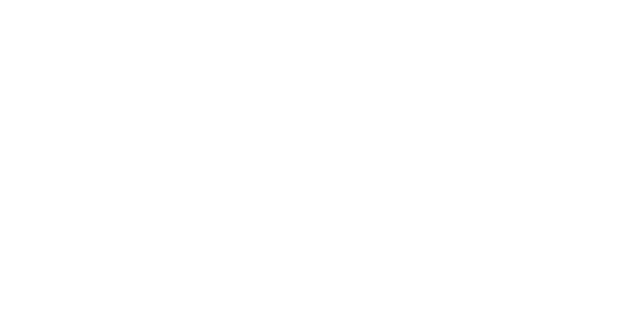
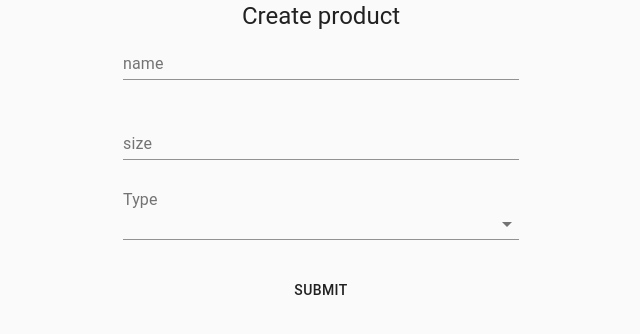
Before and after one commit to leotangram/store-app-react-tdd, a React (Create React App) app: page / in a window 1280 px wide. Shown: the top 334 px of the page, without its empty margins (319-959 px from the left). Built offline with nearby package versions, Linux system fonts and the light colour scheme.

Commit message:
Style IU

```diff
--- a/src/App.js
+++ b/src/App.js
@@ -1,5 +1,7 @@
+import Form from './form/Form'
+
 function App() {
-  return <div />
+  return <Form />
 }
 
 export default App
--- a/src/form/Form.js
+++ b/src/form/Form.js
@@ -1,5 +1,14 @@
 import { useState } from 'react'
-import { Button, InputLabel, Select, TextField } from '@material-ui/core'
+import {
+  Button,
+  Container,
+  CssBaseline,
+  Grid,
+  InputLabel,
+  Select,
+  TextField,
+  Typography,
+} from '@material-ui/core'
 import { saveProduct } from '../services/productServices'
 import {
   CREATED_STATUS,
@@ -84,38 +93,60 @@
   }
 
   return (
-    <>
-      <h1>Create product</h1>
+    <Container maxWidth="xs">
+      <CssBaseline />
+      <Typography component="h1" variant="h5" align="center">
+        Create product
+      </Typography>
       {isSuccess && <p>Product stored</p>}
       {errorMessage && <p>{errorMessage}</p>}
       <form onSubmit={handleSubmit}>
+        <Grid container spacing={4}>
+          <Grid item xs={12}>
             <TextField
+              fullWidth
               label="name"
               id="name"
               helperText={formErrors.name}
               name="name"
               onBlur={handleBlur}
+              error={!!formErrors.name}
             />
+          </Grid>
+          <Grid item xs={12}>
             <TextField
+              fullWidth
               label="size"
               id="size"
               name="size"
               helperText={formErrors.size}
               onBlur={handleBlur}
+              error={!!formErrors.size}
             />
+          </Grid>
+          <Grid item xs={12}>
             <InputLabel htmlFor="type">Type</InputLabel>
-        <Select native inputProps={{ name: 'type', id: 'type' }}>
+            <Select
+              fullWidth
+              native
+              inputProps={{ name: 'type', id: 'type' }}
+              error={!!formErrors.type}
+            >
               <option aria-label="None" value="" />
               <option value="electronic">Electronic</option>
               <option value="furniture">Furniture</option>
               <option value="clothing">Clothing</option>
             </Select>
-        {formErrors.type.length && <p>{formErrors.type}</p>}
-        <Button disabled={isSaving} type="submit">
+            {!!formErrors.type && <p>{formErrors.type}</p>}
+          </Grid>
+          <Grid item xs={12}>
+            <Button disabled={isSaving} fullWidth type="submit">
               Submit
             </Button>
+          </Grid>
+        </Grid>
       </form>
-    </>
+    </Container>
   )
 }
 
```
Lines whose indentation alone changed are shown as unchanged.
